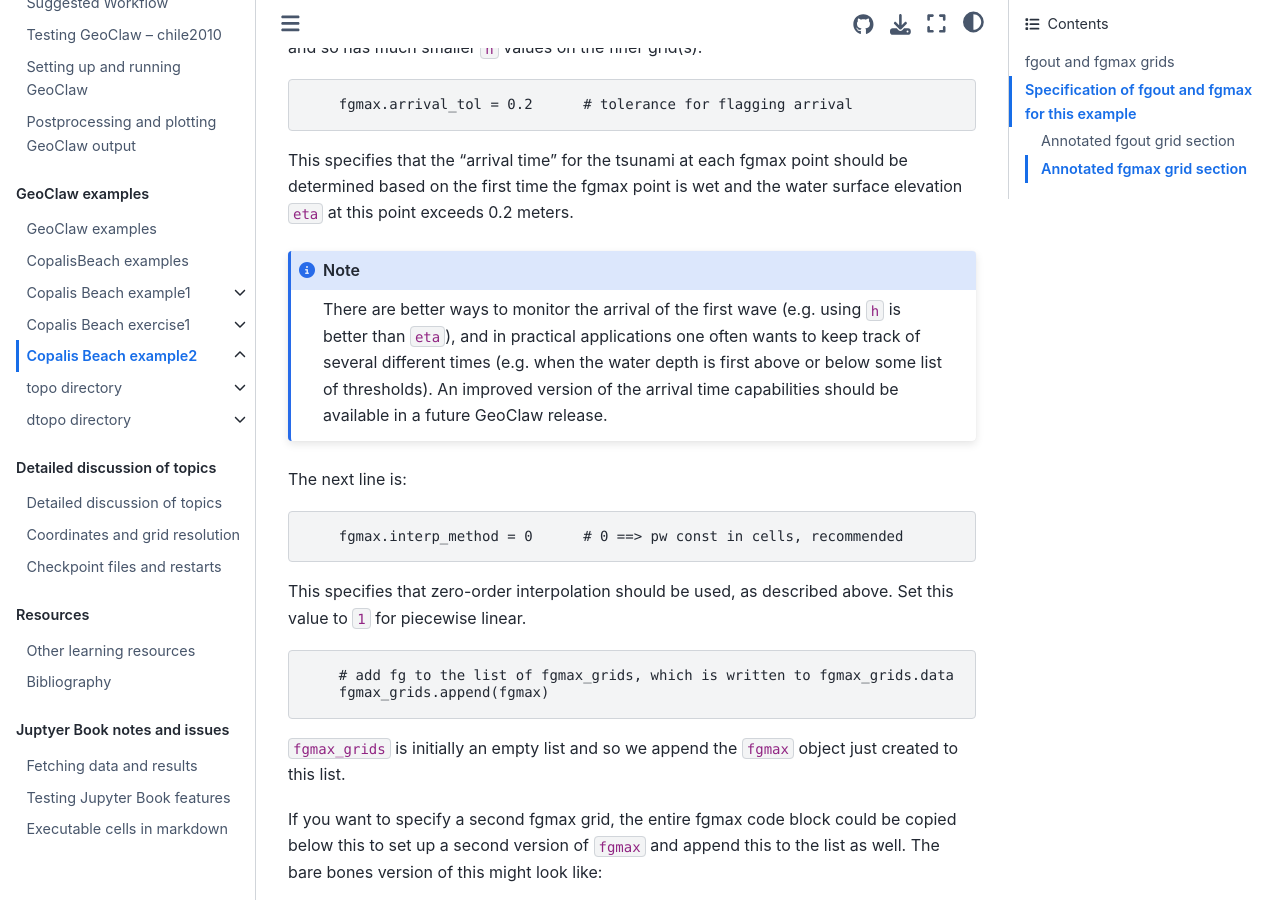
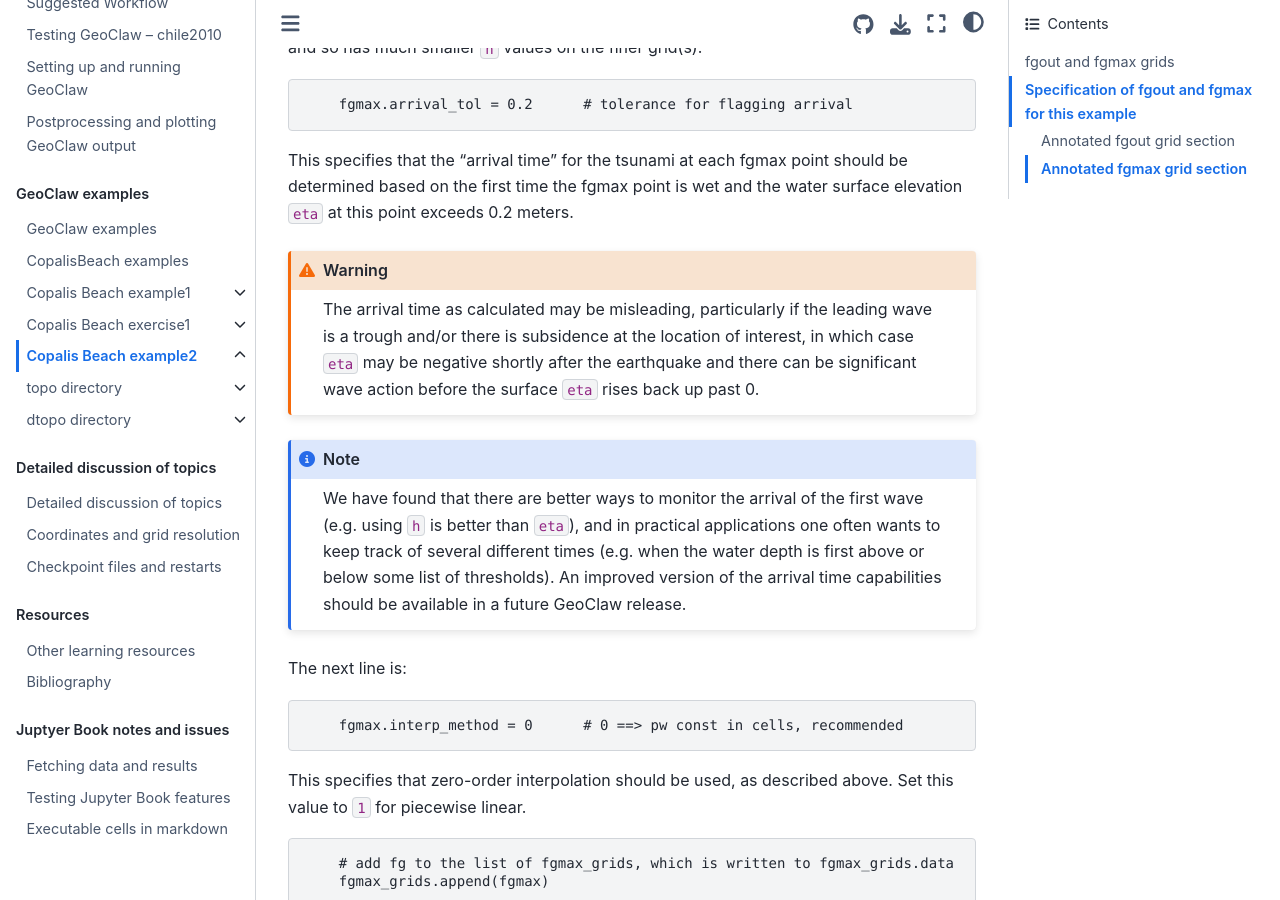
Before and after one commit to rjleveque/geoclaw_tsunami_tutorial, a Jupyter Book: the page built from GTT/CopalisBeach/example2/README.md, in a window 1280 px wide and 900 px high, scrolled down 7651 px. Built offline with Jupyter Book 1.0.4 settings and Sphinx 7.4.7 and the Sphinx Book theme 1.1.4, drawn with Linux system fonts in a browser that asks for light colours; pages that are not in the unit, such as notebooks, are missing from menus.

Commit message:
add warning about arrival times

```diff
--- a/GTT/CopalisBeach/example2/README.md
+++ b/GTT/CopalisBeach/example2/README.md
@@ -342,9 +342,18 @@ fgmax point should be determined based on the first time the fgmax
 point is wet and the water surface elevation
 `eta` at this point exceeds 0.2 meters.
 
+:::{warning}
+The arrival time as calculated may be misleading, particularly if the
+leading wave is a trough and/or there is subsidence at the location of
+interest, in which case `eta` may be negative shortly after the earthquake
+and there can be significant wave action before
+the surface `eta` rises back up past 0.
+:::
+
 :::{note}
-There are better ways to monitor the arrival of the first wave (e.g. using
-`h` is better than `eta`), and in practical applications one often wants to
+We have found that there are better ways to monitor the arrival
+of the first wave (e.g. using `h` is better than `eta`),
+and in practical applications one often wants to
 keep track of several different times (e.g. when the water depth is first
 above or below some list of thresholds).  An improved version of the
 arrival time capabilities should be available in a future GeoClaw release.
```
